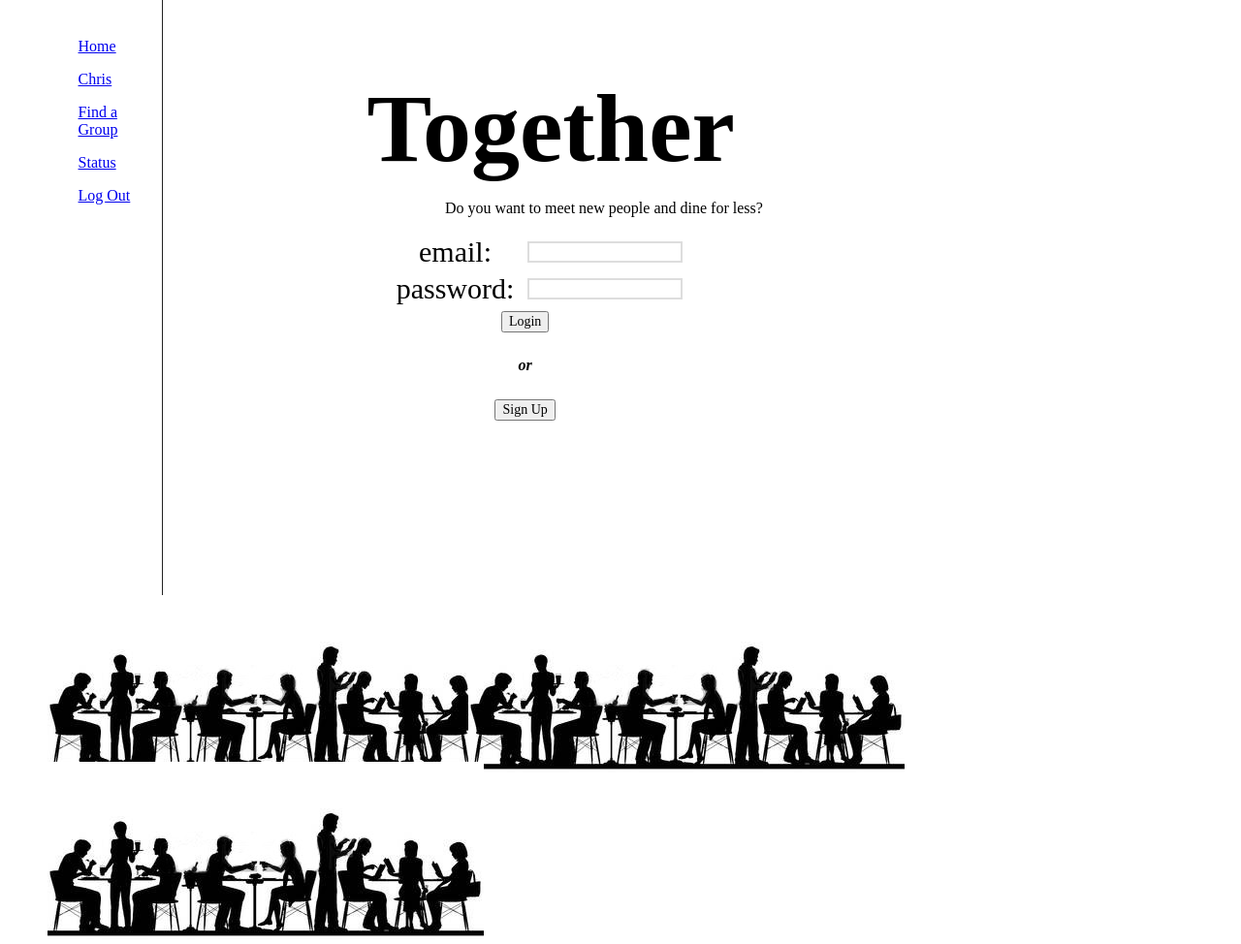
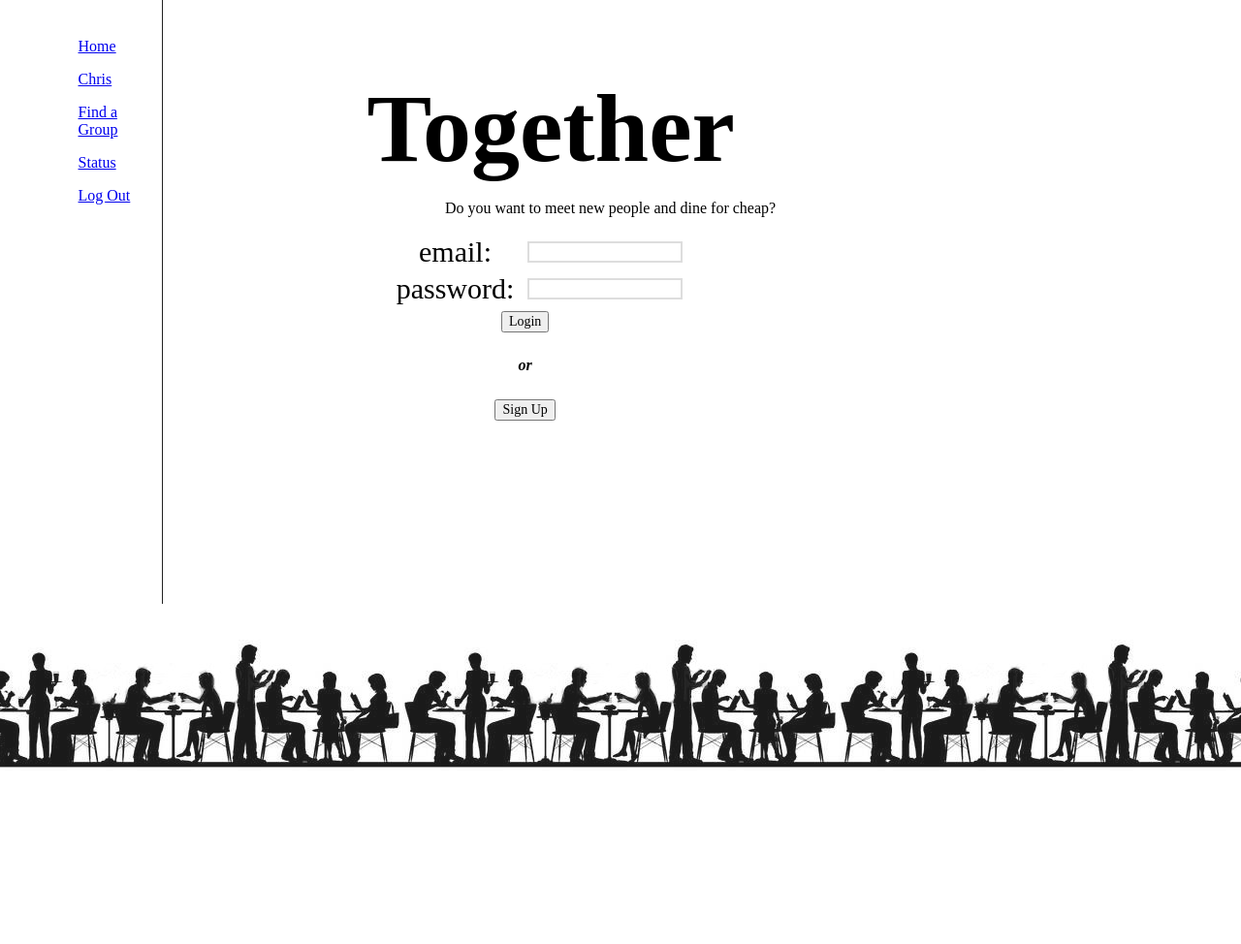
Before and after one commit to qho-queenie/Fishbowl-Hackathon, a website: page client/index.html in a window 1280 px wide. Shown: the whole page at 97% size. After the commit the page ends 800 px from the top, so only its background shows below. Drawn offline with nearby package versions, Linux system fonts and the light colour scheme; some packages are replaced by stand-ins of ours.

Commit message:
background fix

```diff
--- a/client/index.html
+++ b/client/index.html
@@ -220,20 +220,20 @@
 				transition: filter 240ms;
 				overflow: hidden;
 			}
-/*			#wrapper::after {
+			#wrapper::after {
 				content: "";
-				background-image: url("/images/EatingTogether1.jpg");
-				background-repeat: no-repeat;
+				background-image: url("/images/EatingTogether2.jpg");
+				background-repeat: repeat;
 				background-attachment: fixed;
-				background-position: center;
-				opacity: 0.3;
-				top: 0;
+				background-position: bottom;
+				opacity: 0.9;
+				top: 80vh;
 				left: 0;
 				bottom: 0;
 				right: 0;
 				position: absolute;
 				z-index: -1;
-			}*/
+			}
 			pre{
 				display: inline-block;
 			}
@@ -359,11 +359,11 @@
 
 
 		</div>
-		<div id="bottom_imgs">
+<!-- 		<div id="bottom_imgs">
 		  <img class="bottom_img" src="/images/EatingTogether2.jpg">
 		  <img class="bottom_img" src="/images/EatingTogether2.jpg">
 		  <img class="bottom_img" src="/images/EatingTogether2.jpg">
-		</div>
+		</div> -->
 	</div>
 
 	</body>
--- a/client/login_reg.html
+++ b/client/login_reg.html
@@ -1,6 +1,6 @@
 <div id="login_reg_stuff">
 <h1>Together</h1>
-  <p>Do you want to meet new people and dine for less?</p>
+  <p>Do you want to meet new people and dine for cheap?</p>
   <table id="login_reg_fields">
     <tr>
       <td>
```
